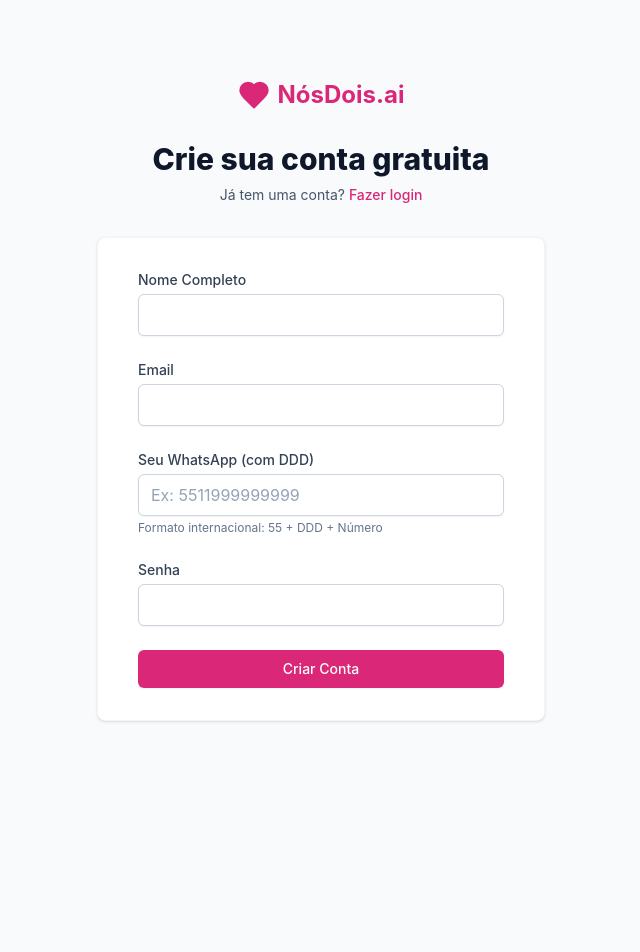
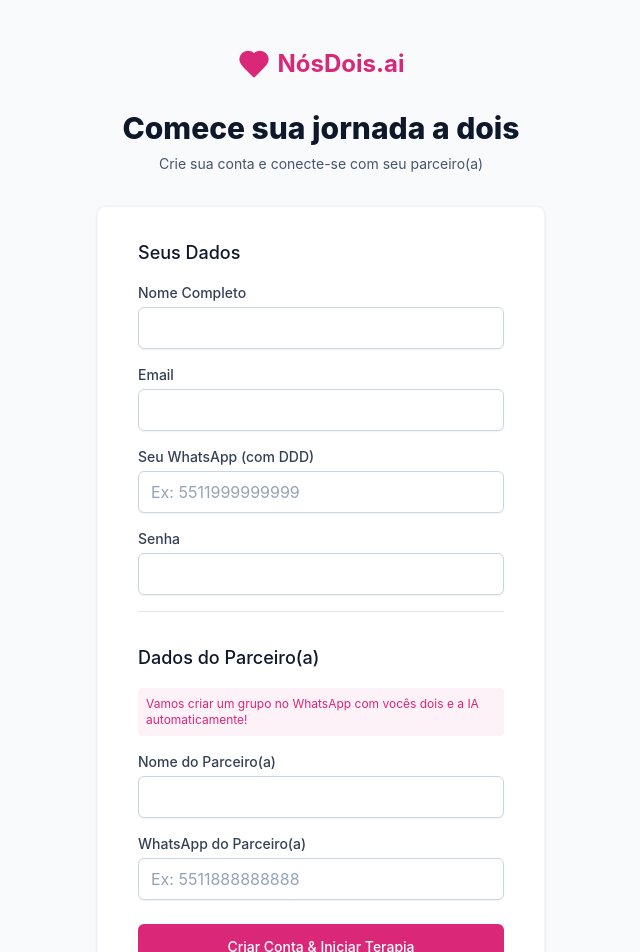
Before and after one commit to cesar6449921/relationship-brain, a React (Vite) app in the folder frontend/: page /register in a window 1280 px wide. Shown: the top 952 px of the page, without its empty margins (319-959 px from the left). Before the commit the page ends 800 px from the top, so only its background shows below. Built offline with nearby package versions, Linux system fonts and the light colour scheme.

Commit message:
feat: complete registration flow and fix docker ports

```diff
--- a/frontend/src/pages/Register.jsx
+++ b/frontend/src/pages/Register.jsx
@@ -7,18 +7,59 @@
 export default function Register() {
     const { register, handleSubmit, formState: { errors } } = useForm();
     const [loading, setLoading] = useState(false);
+    const [status, setStatus] = useState(''); // 'creating_account', 'logging_in', 'creating_group', 'done'
     const [serverError, setServerError] = useState('');
     const navigate = useNavigate();
 
     const onSubmit = async (data) => {
         setLoading(true);
         setServerError('');
+        setStatus('creating_account');
+
         try {
-            await axios.post('/api/auth/signup', data);
-            // Login automático ou redirecionar para login
-            navigate('/login?success=true');
+            // 1. Criar Conta do Usuário
+            await axios.post('/api/auth/signup', {
+                full_name: data.full_name,
+                email: data.email,
+                phone_number: data.phone_number,
+                password: data.password
+            });
+
+            // 2. Fazer Login Automático para pegar o Token
+            setStatus('logging_in');
+            const formData = new FormData();
+            formData.append('username', data.email);
+            formData.append('password', data.password);
+
+            const loginRes = await axios.post('/api/auth/token', formData);
+            const token = loginRes.data.access_token;
+            localStorage.setItem('token', token); // Salva token se necessário em contexto global depois
+
+            // 3. Criar o Casal (e disparar criação do grupo no WhatsApp)
+            setStatus('creating_group');
+            // Configurar axios com o token recém-adquirido
+            const authConfig = {
+                headers: { Authorization: `Bearer ${token}` }
+            };
+
+            await axios.post('/api/couples', {
+                partner_name: data.partner_name,
+                partner_phone: data.partner_phone
+            }, authConfig);
+
+            setStatus('done');
+            // Redireciona para o Dashboard (que deve existir) ou avisa sucesso
+            navigate('/dashboard?new_couple=true');
+
         } catch (err) {
-            setServerError(err.response?.data?.detail || 'Erro ao criar conta. Tente novamente.');
+            console.error(err);
+            let msg = 'Erro ao criar conta. Tente novamente.';
+            if (err.response) {
+                if (status === 'creating_account') msg = `Erro no cadastro: ${err.response.data.detail || msg}`;
+                else if (status === 'logging_in') msg = `Conta criada, mas erro no login: ${err.response.data.detail || msg}`;
+                else if (status === 'creating_group') msg = `Conta criada, mas erro ao criar grupo: ${err.response.data.detail || msg}`;
+            }
+            setServerError(msg);
         } finally {
             setLoading(false);
         }
@@ -32,13 +73,10 @@
                     <span>NósDois.ai</span>
                 </Link>
                 <h2 className="mt-6 text-3xl font-extrabold text-slate-900">
-                    Crie sua conta gratuita
+                    Comece sua jornada a dois
                 </h2>
                 <p className="mt-2 text-sm text-slate-600">
-                    Já tem uma conta?{' '}
-                    <Link to="/login" className="font-medium text-brand-600 hover:text-brand-500">
-                        Fazer login
-                    </Link>
+                    Crie sua conta e conecte-se com seu parceiro(a)
                 </p>
             </div>
 
@@ -46,8 +84,10 @@
                 <div className="bg-white py-8 px-4 shadow sm:rounded-lg sm:px-10 border border-slate-100">
                     <form className="space-y-6" onSubmit={handleSubmit(onSubmit)}>
 
+                        <div className="border-b border-slate-200 pb-4 mb-4">
+                             <h3 className="text-lg font-medium text-slate-900 mb-4">Seus Dados</h3>
                             {/* Nome Completo */}
-                        <div>
+                            <div className="mb-4">
                                 <label htmlFor="full_name" className="block text-sm font-medium text-slate-700">
                                     Nome Completo
                                 </label>
@@ -63,7 +103,7 @@
                             </div>
 
                             {/* Email */}
-                        <div>
+                            <div className="mb-4">
                                 <label htmlFor="email" className="block text-sm font-medium text-slate-700">
                                     Email
                                 </label>
@@ -79,7 +119,7 @@
                             </div>
 
                             {/* Telefone */}
-                        <div>
+                            <div className="mb-4">
                                 <label htmlFor="phone_number" className="block text-sm font-medium text-slate-700">
                                     Seu WhatsApp (com DDD)
                                 </label>
@@ -93,7 +133,6 @@
                                         className="appearance-none block w-full px-3 py-2 border border-slate-300 rounded-md shadow-sm placeholder-slate-400 focus:outline-none focus:ring-brand-500 focus:border-brand-500"
                                     />
                                 </div>
-                            <p className="mt-1 text-xs text-slate-500">Formato internacional: 55 + DDD + Número</p>
                             </div>
 
                              {/* Senha */}
@@ -111,6 +150,47 @@
                                     />
                                 </div>
                             </div>
+                        </div>
+
+                        <div className="pt-2">
+                             <h3 className="text-lg font-medium text-slate-900 mb-4">Dados do Parceiro(a)</h3>
+                             <p className="text-xs text-brand-600 mb-4 bg-brand-50 p-2 rounded">
+                                Vamos criar um grupo no WhatsApp com vocês dois e a IA automaticamente!
+                             </p>
+
+                             {/* Nome Parceiro */}
+                            <div className="mb-4">
+                                <label htmlFor="partner_name" className="block text-sm font-medium text-slate-700">
+                                    Nome do Parceiro(a)
+                                </label>
+                                <div className="mt-1">
+                                    <input
+                                        id="partner_name"
+                                        type="text"
+                                        required
+                                        {...register("partner_name", { required: true })}
+                                        className="appearance-none block w-full px-3 py-2 border border-slate-300 rounded-md shadow-sm placeholder-slate-400 focus:outline-none focus:ring-brand-500 focus:border-brand-500"
+                                    />
+                                </div>
+                            </div>
+
+                             {/* Telefone Parceiro */}
+                             <div>
+                                <label htmlFor="partner_phone" className="block text-sm font-medium text-slate-700">
+                                    WhatsApp do Parceiro(a)
+                                </label>
+                                <div className="mt-1">
+                                    <input
+                                        id="partner_phone"
+                                        type="tel"
+                                        placeholder="Ex: 5511888888888"
+                                        required
+                                        {...register("partner_phone", { required: true })}
+                                        className="appearance-none block w-full px-3 py-2 border border-slate-300 rounded-md shadow-sm placeholder-slate-400 focus:outline-none focus:ring-brand-500 focus:border-brand-500"
+                                    />
+                                </div>
+                            </div>
+                        </div>
 
                         {serverError && (
                             <div className="text-red-500 text-sm bg-red-50 p-3 rounded-md border border-red-100">
@@ -122,9 +202,18 @@
                             <button
                                 type="submit"
                                 disabled={loading}
-                                className="w-full flex justify-center py-2 px-4 border border-transparent rounded-md shadow-sm text-sm font-medium text-white bg-brand-600 hover:bg-brand-700 focus:outline-none focus:ring-2 focus:ring-offset-2 focus:ring-brand-500 disabled:opacity-70 disabled:cursor-not-allowed"
+                                className="w-full flex justify-center py-3 px-4 border border-transparent rounded-md shadow-sm text-sm font-medium text-white bg-brand-600 hover:bg-brand-700 focus:outline-none focus:ring-2 focus:ring-offset-2 focus:ring-brand-500 disabled:opacity-70 disabled:cursor-not-allowed transition-all"
                             >
-                                {loading ? <Loader2 className="animate-spin h-5 w-5" /> : 'Criar Conta'}
+                                {loading ? (
+                                    <div className="flex items-center gap-2">
+                                        <Loader2 className="animate-spin h-5 w-5" />
+                                        <span>
+                                            {status === 'creating_account' && 'Criando conta...'}
+                                            {status === 'logging_in' && 'Autenticando...'}
+                                            {status === 'creating_group' && 'Criando grupo no WhatsApp...'}
+                                        </span>
+                                    </div>
+                                ) : 'Criar Conta & Iniciar Terapia'}
                             </button>
                         </div>
                     </form>
```
Also changed, not shown: 1 other file (tests, documents, lock files or other folders). Lines whose indentation alone changed are shown as unchanged.
